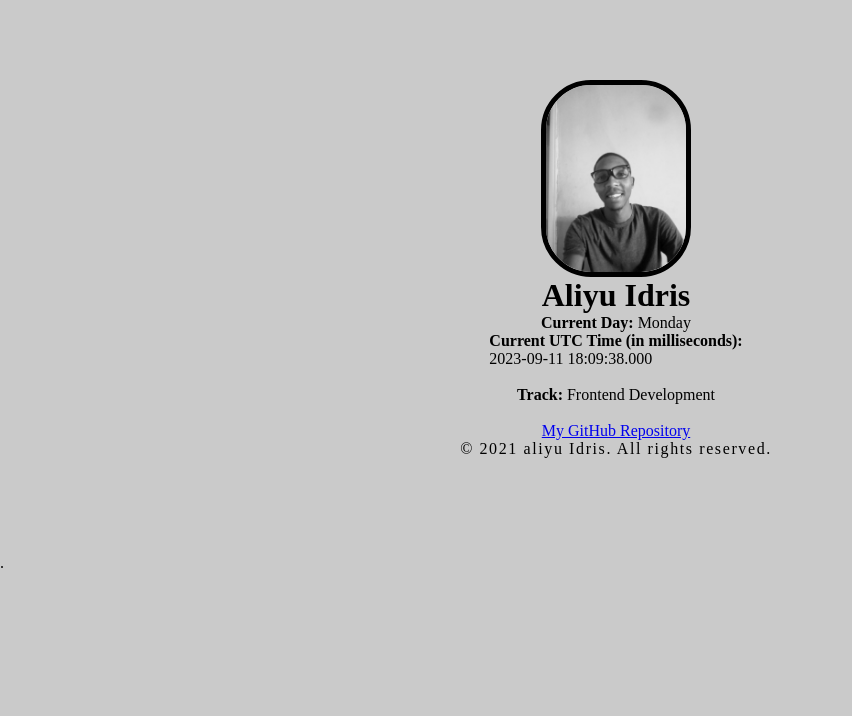
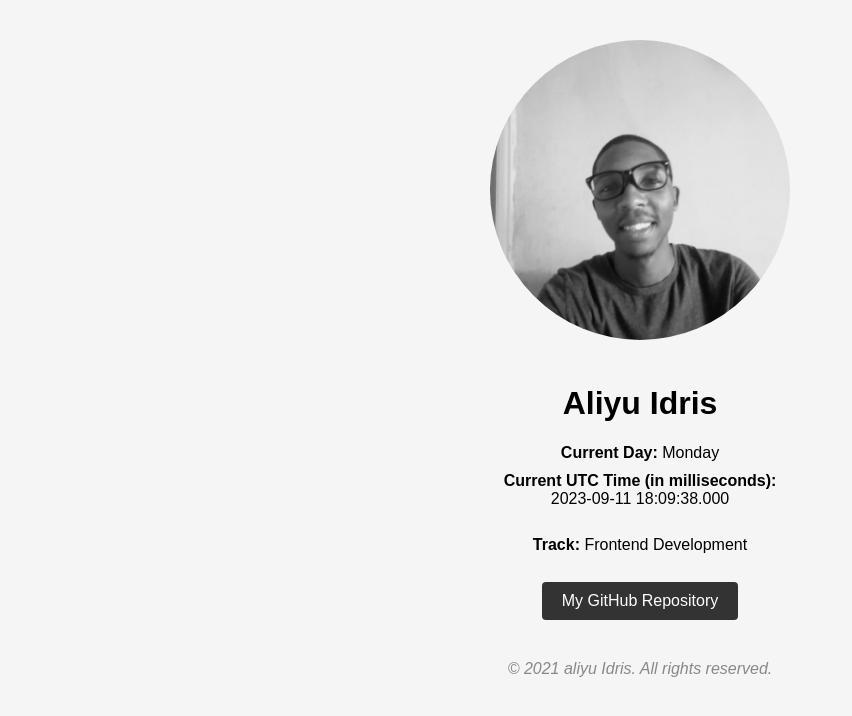
Before and after one commit to AleeyuDev/stage-one, a plain HTML site: page index.html in a window 1280 px wide. Shown: the top 716 px of the page, without its empty margins (0-852 px from the left). Drawn offline with nearby package versions, Linux system fonts and the light colour scheme.

Commit message:
fix main.css

```diff
--- a/main.css
+++ b/main.css
@@ -1,50 +1,45 @@
-* {
+body {
+  font-family: Arial, sans-serif;
+  background-color: #f5f5f5;
+  margin: 0;
   padding: 0;
-  margin: 0;
-  box-sizing: border-box;
 }
 
-body {
-  background-color: #cacaca;
-}
 .container {
-  margin: 2em 5em 5em 2em;
-  display: flex;
-  flex-direction: column;
-  align-items: center;
-  justify-content: space-between;
+  max-width: 800px;
+  margin: 0 auto;
+  padding: 40px;
+  text-align: center;
 }
 
-.profile {
-  text-emphasis-style: 2em;
-  padding-top: -2em;
-  margin-left: 5em;
-  margin-right: 5em;
-  margin-bottom: 5rem;
-  text-align: center;
-  background-color: #fff;
-  border-radius: 15px;
-  margin-top: 5em;
-}
-p {
-  letter-spacing: 0.1em;
-  text-align: center;
-  margin-bottom: 1em;
+.display-img {
+  width: 300px;
+  height: 300px;
+  border-radius: 50%;
+  object-fit: cover;
+  margin-bottom: 20px;
 }
 
-img {
-  max-width: 150px;
-  margin-top: 3em;
-  border-radius: 50px;
-  border: solid 5px black;
+.data-attribute {
+  margin-bottom: 10px;
 }
 
-.date-time,
-.track,
-.github {
-  text-transform: capitalize;
-  margin-bottom: 1em;
-  padding: 2px;
-  margin-top: 0.3em;
-  text-align: center;
+.signature {
+  margin-top: 40px;
+  font-style: italic;
+  color: #888;
 }
+
+.github-btn {
+  display: inline-block;
+  padding: 10px 20px;
+  background-color: #333;
+  color: #fff;
+  text-decoration: none;
+  border-radius: 4px;
+  transition: background-color 0.3s ease;
+}
+
+.github-btn:hover {
+  background-color: #555;
+}
```
